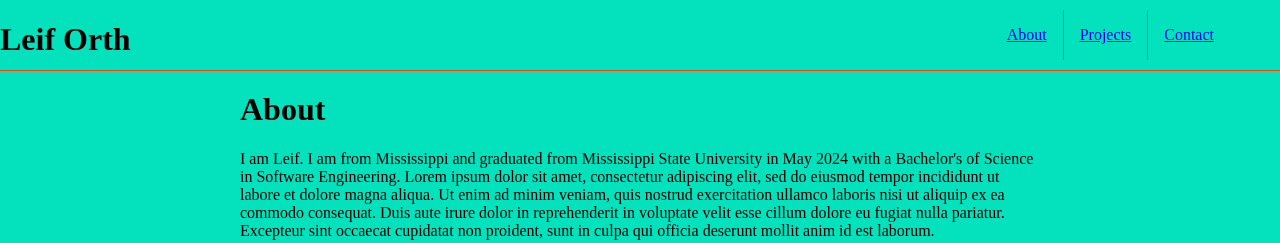
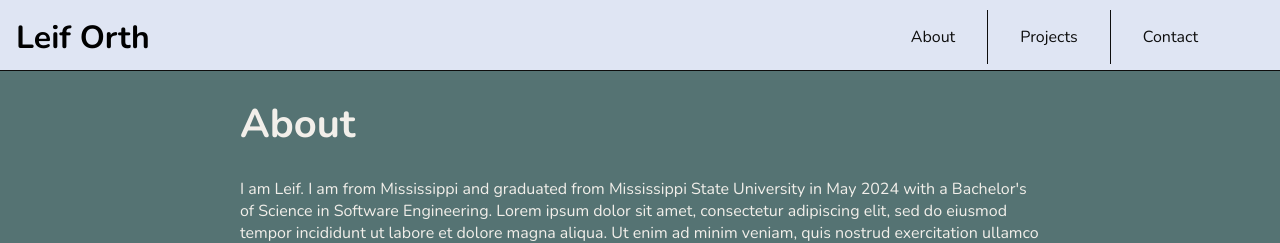
Before and after one commit to DigiLeaf/DigiLeaf.github.io, a plain HTML site: page index.html in a window 1280 px wide. Shown: the top 243 px of the page. Drawn offline with nearby package versions, Linux system fonts and the light colour scheme.

Commit message:
update styling and consistent color palette

```diff
--- a/index.html
+++ b/index.html
@@ -3,6 +3,10 @@
     <head>
         <title> Leif's Website </title>
         <link href="./resources/styles/style.css" type="text/css" rel="stylesheet">
+        <!-- link to fonts-->
+        <link rel="preconnect" href="https://fonts.googleapis.com">
+        <link rel="preconnect" href="https://fonts.gstatic.com" crossorigin>
+        <link href="https://fonts.googleapis.com/css2?family=Nunito+Sans:ital,opsz,wght@0,6..12,200..1000;1,6..12,200..1000&family=Nunito:ital,wght@0,200..1000;1,200..1000&display=swap" rel="stylesheet">
     </head>
     <body>
 
--- a/resources/styles/style.css
+++ b/resources/styles/style.css
@@ -1,28 +1,49 @@
 
+/* color palette
+#dfe5f3 Header (light purple) projects section
+#557373 (tealish color about)
+#272401 (dark green)
+#f2efea (almost white)
+#0d0d0d (black shade)
+
+*/
 html{
-    background-color: #03e2bd;
+    font-family: "nunito", sans-serif;
 }
-
 
 body{
     margin:0;
     padding-top:70px;
     display:block;
+    background-color: #557373;
+    overflow:auto;
+
 }
 
 header{
     position:fixed;
     display:flex;
     height:70px;
-    border-bottom: 1px solid #fa4103;
+    border-bottom: 1px solid #0d0d0d;
     width: 100%;
     justify-content: space-between;
     z-index: 10;
     top:0;
 
-    background-color:   #03e2bd;
+    background-color:   #dfe5f3;
 
 }
+
+h1{
+    font-size: 2.5rem;
+}
+
+header h1{
+    margin: 0.5em;
+    font-size: 2rem;
+}
+
+
 /*  #03e2bd teal background color used for header and accents
 #fa4103 previous color's complementary color*/
 
@@ -40,18 +61,26 @@ li {
     padding: 1rem;
 }
 
+li a{
+    padding:1rem;
+    text-decoration:none;
+    color:#0d0d0d;
+}
+
 #project-button {
-    border-left: 1px solid #fa4103;
-    border-right: 1px solid #fa4103;
+    border-left: 1px solid #0d0d0d;
+    border-right: 1px solid #0d0d0d;
 }
 
 .about {
     display: flex;
     margin: 0 auto;
-    height:auto;
+    height:0 auto;
     justify-content: space-around;
     flex-wrap: wrap;
-    border-bottom: 1px solid #fa4103 ;
+    border-bottom: 1px solid #0d0d0d;
+    color:#f2efea
+
 }
 
 .about img{
@@ -75,11 +104,14 @@ li {
 .projects{
     width:auto;
     margin:0 auto;
-    border-bottom: 1px solid #fa4103 ;
-
+    border-bottom: 1px solid #0d0d0d;
+    background-color: #dfe5f3;
+    padding-top: 21px;
+    z-index: 2;
 
 
 }
+
 .project-box{
     display: flex;
     flex-wrap: wrap;
@@ -90,12 +122,14 @@ li {
 .projects h1, .projects p{
     text-align: center;
 }
+.projects h3 {
+    font-size: 1.10em;
+}
+
 .project-box img{
     width: 300px;
     height: 300px;
 }
-
-
 
 .ml-project {
     width: 350px;
@@ -121,6 +155,10 @@ li {
     flex-direction: column;
     align-items: center;
 }
+
+.contact{
+    color: #f2efea;
+}
 .contact-me {
     height:auto;
     display:flex;
@@ -131,7 +169,6 @@ li {
     text-align: center;
 }
 
-
 .contact img {
     height:50px;
     width:50px;
```
